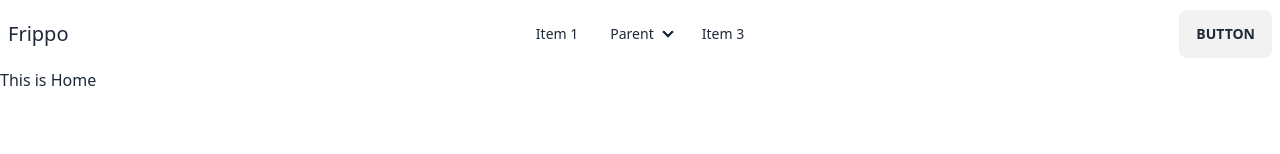
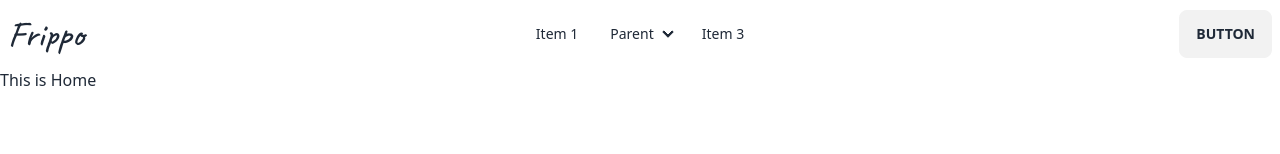
Before and after one commit to SadmanJawad/Assignment-12-Summer-Camp-Client, a React (Vite) app: page / in a window 1280 px wide. Shown: the top 154 px of the page. Built offline with nearby package versions, Linux system fonts and the light colour scheme.

Commit message:
add google font and custom company logo

```diff
--- a/src/index.css
+++ b/src/index.css
@@ -1,3 +1,6 @@
+@import url('https://fonts.googleapis.com/css2?family=Caveat:wght@500&display=swap');
+
+
 @tailwind base;
 @tailwind components;
 @tailwind utilities;
--- a/src/pages/Shared/NavBar/NavBar.jsx
+++ b/src/pages/Shared/NavBar/NavBar.jsx
@@ -1,3 +1,4 @@
+import { Link } from "react-router-dom";
 
 const NavBar = () => {
     const navOptions = <>
@@ -25,7 +26,7 @@ const NavBar = () => {
         {navOptions}
       </ul>
     </div>
-    <p className=" normal-case text-xl">Frippo</p>
+    <Link to='/'><p className=" normal-case text-4xl font-caveat">Frippo</p></Link>
   </div>
   <div className="navbar-center hidden lg:flex">
     <ul className="menu menu-horizontal px-1">
--- a/tailwind.config.js
+++ b/tailwind.config.js
@@ -5,7 +5,11 @@ export default {
     "./src/**/*.{js,ts,jsx,tsx}",
   ],
   theme: {
-    extend: {},
+    extend: {
+      fontFamily: {
+        caveat: ['Caveat', 'cursive']
+      }
+    },
   },
   plugins: [require("daisyui")],
 }
```
